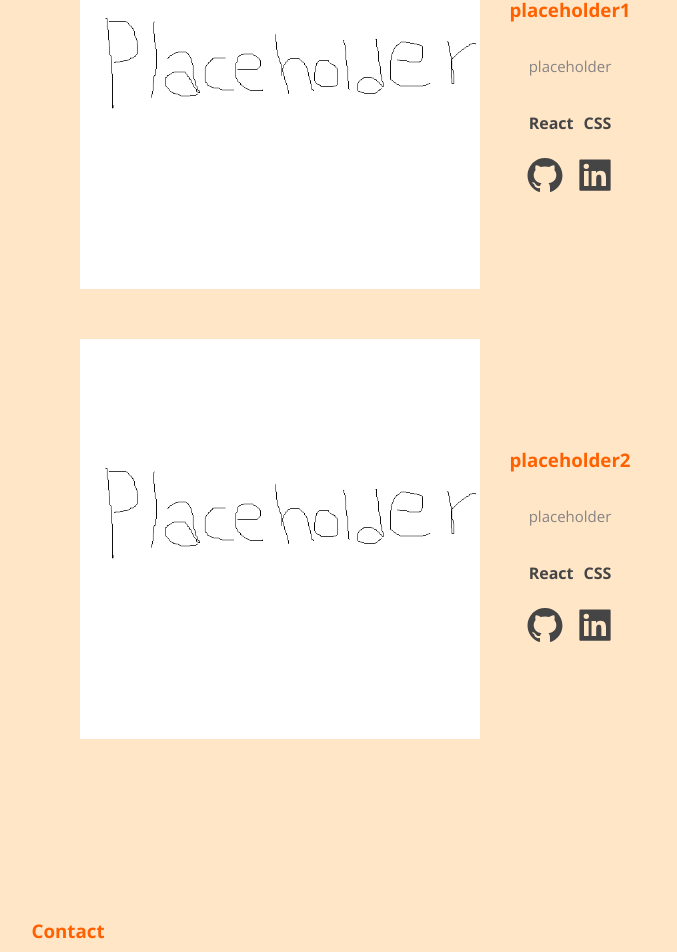
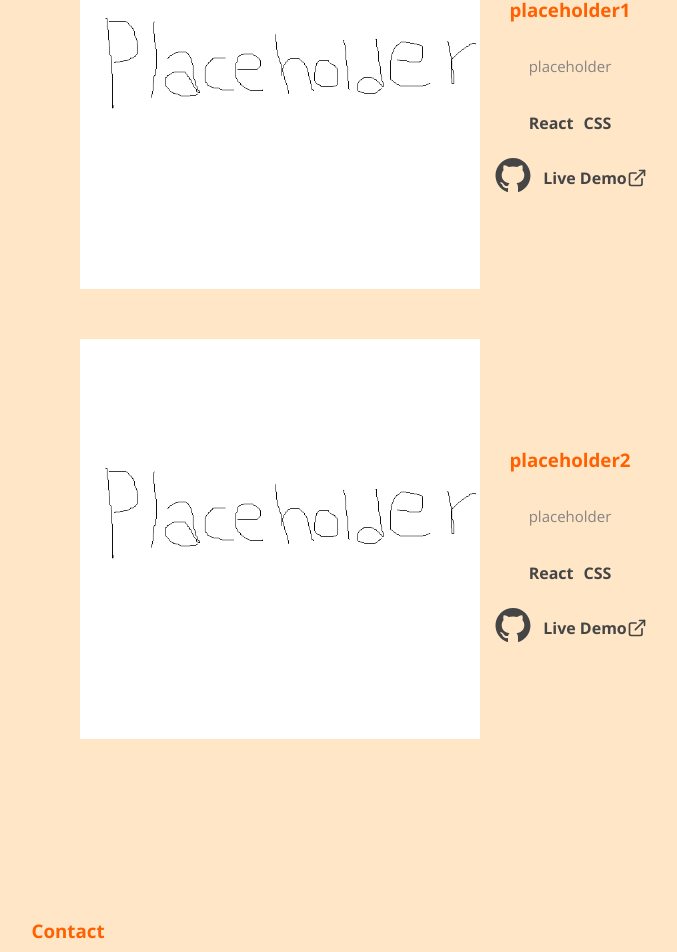
Before and after one commit to Joable/portfolio-vite, a React (Vite) app: page / in a window 1280 px wide. Shown: the part 1823-2775 px from the top of the page, without its empty margins (260-937 px from the left). Built offline with nearby package versions, Linux system fonts and the light colour scheme.

Commit message:
changed the icon of the live demo link in 'Projects'

```diff
--- a/src/Components/ProjectItem/ProjectItem.jsx
+++ b/src/Components/ProjectItem/ProjectItem.jsx
@@ -1,8 +1,6 @@
 import styles from './ProjectItem.module.css';
-import {
-    AiFillLinkedin,
-    AiFillGithub
-} from 'react-icons/ai';
+import { AiFillGithub } from 'react-icons/ai';
+import { FiExternalLink } from 'react-icons/fi';
 import { IconContext } from 'react-icons';
 
 export default function ProjectItem({project}){
@@ -24,15 +22,21 @@ export default function ProjectItem({project}){
                 </div>
 
                 <div className={styles.externalLinks}>
+
                     <IconContext.Provider value={{size: "40px", color: "var(--primary-color)"}}>
                     <a href={gitUrl}>
                         <AiFillGithub/>
                     </a>
+                    </IconContext.Provider>
 
-                    <a href={demoUrl}>
-                        <AiFillLinkedin/>
+                    <IconContext.Provider value={{size: "20px", color: "var(--primary-color)"}}>
+                    <a className={styles.demoLink} href={demoUrl}>
+                        <h4>Live Demo </h4>
+
+                        <FiExternalLink/>
                     </a>
                     </IconContext.Provider>
+
                 </div>
             </div>
         </div>
--- a/src/Components/ProjectItem/ProjectItem.module.css
+++ b/src/Components/ProjectItem/ProjectItem.module.css
@@ -42,3 +42,15 @@
     flex-direction: row;
     gap: 10px;
 }
+
+/* demoLink */
+.demoLink{
+    display: flex;
+    justify-content: center;
+    align-items: center;
+}
+
+.demoLink h4{
+    margin: 0;
+    color: var(--primary-color);
+}
```
